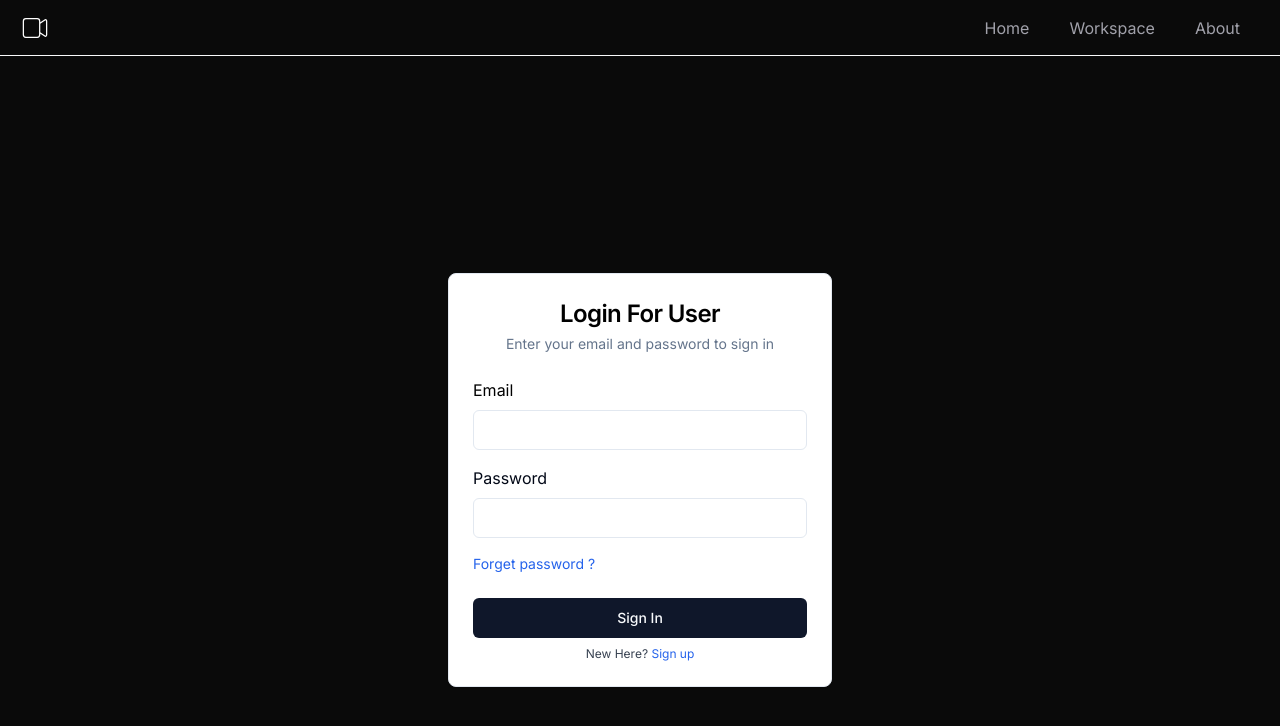
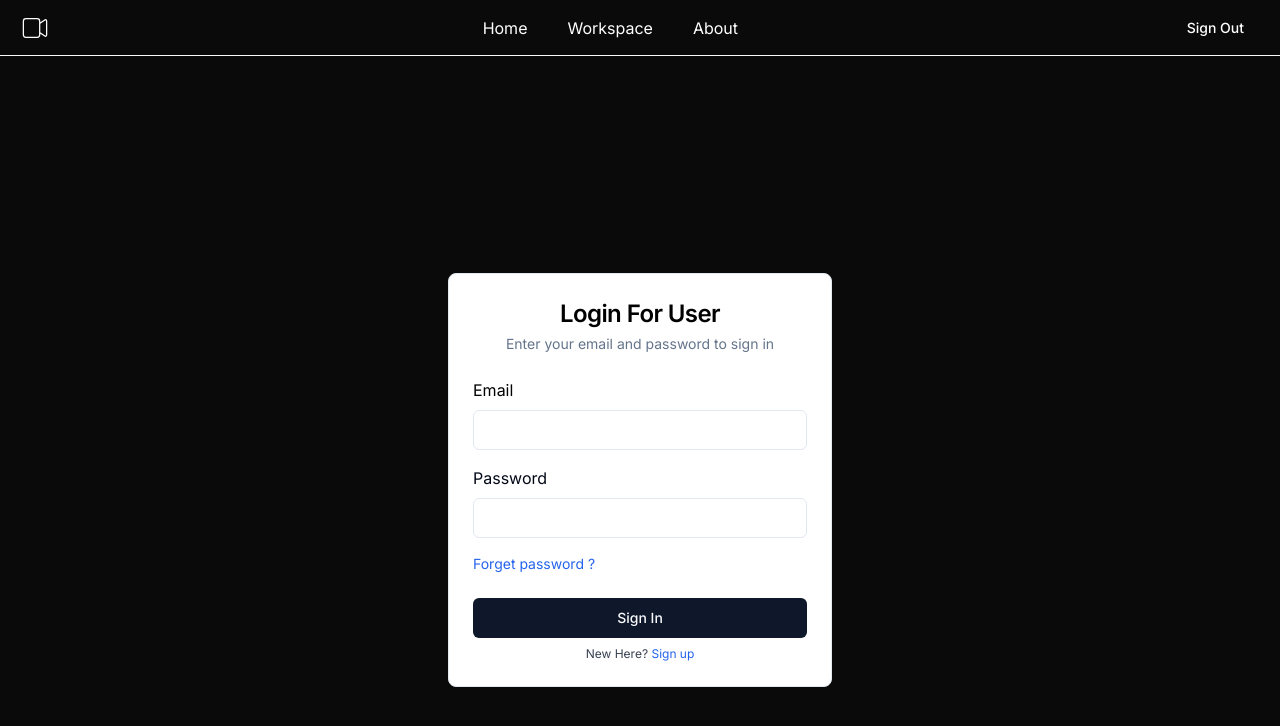
Before and after one commit to Ankitchaudhary810/YT-WORKSPACE, a Next.js app in the folder apps/client/: page /signin in a window 1280 px wide. Shown: the top 726 px of the page. Built offline with nearby package versions, Linux system fonts and the light colour scheme.

Commit message:
Added: Logout Button

```diff
--- a/apps/client/app/NavBar.tsx
+++ b/apps/client/app/NavBar.tsx
@@ -1,4 +1,5 @@
 "use client";
+import { Button } from "@/components/ui/button";
 import Link from "next/link";
 import { usePathname } from "next/navigation";
 import React from "react";
@@ -14,15 +15,20 @@ const NavBar = () => {
   const currentPath = usePathname();
 
   return (
-    <nav className="flex space-x-6 border-b border-gray-50 mb-6 px-5 h-14 items-center justify-between">
+    <>
+      <nav className="flex justify-between items-center border-b border-gray-50 mb-6 px-5 h-14">
         <Link href="/">
           <CiVideoOn size={30} />
         </Link>
-      <ul className="flex space-x-6 px-3">
+        <ul className="flex space-x-6 ">
           {links.map((link) => (
             <li key={link.label}>
               <Link
-              className={`${link.href === currentPath ? "text-slate-100 bg-slate-900 outline outline-1" : "text-zinc-400"} hover:text-zinc-300 transition-colors px-2 py-1 rounded-sm`}
+                className={`${
+                  link.href === currentPath
+                    ? "text-black bg-slate-100 outline outline-1"
+                    : "text-white"
+                } hover:text-zinc-800 transition-colors px-2 py-1 rounded`}
                 href={link.href}
               >
                 {link.label}
@@ -30,7 +36,11 @@ const NavBar = () => {
             </li>
           ))}
         </ul>
+        <Button variant="ghost" className="py-1 my-1 ">
+          Sign Out
+        </Button>
       </nav>
+    </>
   );
 };
 
--- a/apps/client/components/Protection.tsx
+++ b/apps/client/components/Protection.tsx
@@ -5,6 +5,8 @@ import { useCurrentUser } from "@/hooks/user";
 const ProtectedRoute = ({ children }: { children: ReactNode }) => {
   const router = useRouter();
   const { user } = useCurrentUser();
+
+  console.log("user from the protection: ", user);
 
   useEffect(() => {
     if (!user) {
--- a/apps/client/hooks/user.ts
+++ b/apps/client/hooks/user.ts
@@ -52,7 +52,7 @@ export const useCurrentUser = () => {
         }
       );
       if (!response.ok) {
-        throw new Error("Failed to sign in");
+        throw new Error("Failed to find the current user");
       }
       return await response.json();
     },
```
Lines whose indentation alone changed are shown as unchanged.
